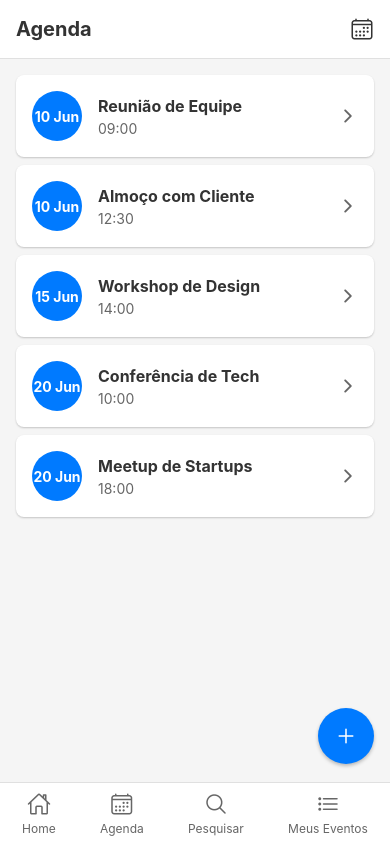
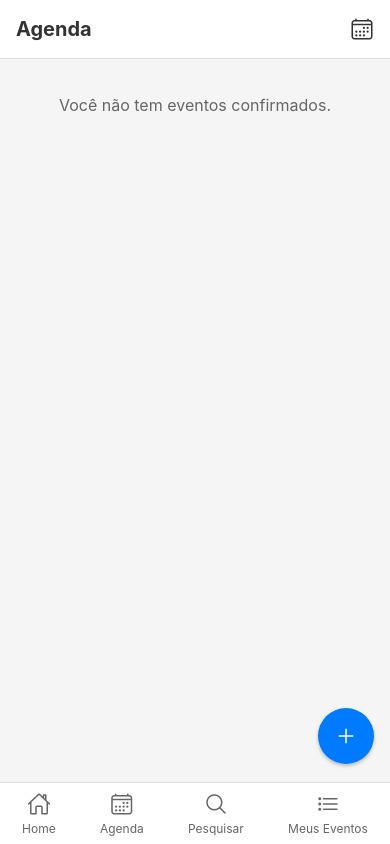
Before and after one commit to JeanLuccaZampieri/ProjetoVI, a React Native app: screen /Agenda in a window 390 px wide. Built offline with nearby package versions, Linux system fonts and the light colour scheme.

Commit message:
modified:   src/pages/agenda/agenda.js 	modified:   src/pages/home/home.js 	modified:   src/pages/meusEventos/MeusEventos.js

```diff
--- a/src/pages/agenda/agenda.js
+++ b/src/pages/agenda/agenda.js
@@ -1,16 +1,79 @@
-import React from 'react';
-import { View, Text, StyleSheet, ScrollView, TouchableOpacity } from 'react-native';
+import React, { useState, useEffect, useCallback } from 'react';
+import { View, Text, StyleSheet, ScrollView, TouchableOpacity, ActivityIndicator } from 'react-native';
 import Icon from 'react-native-vector-icons/Ionicons';
 import Footer from '../../componentes/footer';
+import { firestore, auth } from '../../firebaseConfig';
+import { collection, query, where, getDocs } from 'firebase/firestore';
+import { useNavigation, useFocusEffect } from '@react-navigation/native';
 
 export default function AgendaScreen() {
-  const events = [
-    { id: 1, title: 'Reunião de Equipe', time: '09:00', date: '10 Jun' },
-    { id: 2, title: 'Almoço com Cliente', time: '12:30', date: '10 Jun' },
-    { id: 3, title: 'Workshop de Design', time: '14:00', date: '15 Jun' },
-    { id: 4, title: 'Conferência de Tech', time: '10:00', date: '20 Jun' },
-    { id: 5, title: 'Meetup de Startups', time: '18:00', date: '20 Jun' },
-  ];
+  const [events, setEvents] = useState([]);
+  const [loading, setLoading] = useState(true);
+  const navigation = useNavigation();
+
+  const fetchConfirmedEvents = useCallback(async () => {
+    setLoading(true);
+    try {
+      const currentUser = auth.currentUser;
+      if (!currentUser) {
+        console.error('No user logged in');
+        setLoading(false);
+        return;
+      }
+
+      const eventsRef = collection(firestore, 'events');
+      const q = query(eventsRef, where('attendees', 'array-contains', currentUser.uid));
+      const querySnapshot = await getDocs(q);
+
+      const fetchedEvents = querySnapshot.docs.map(doc => ({
+        id: doc.id,
+        ...doc.data(),
+      }));
+
+      // Sort events by date, handling potential undefined dates
+      const sortedEvents = fetchedEvents.sort((a, b) => {
+        if (!a.eventDate || !a.eventDate.toDate) return 1;
+        if (!b.eventDate || !b.eventDate.toDate) return -1;
+        return a.eventDate.toDate() - b.eventDate.toDate();
+      });
+
+      setEvents(sortedEvents);
+    } catch (error) {
+      console.error('Error fetching confirmed events:', error);
+    } finally {
+      setLoading(false);
+    }
+  }, []);
+
+  useFocusEffect(
+    useCallback(() => {
+      fetchConfirmedEvents();
+    }, [])
+  );
+
+  const navigateToEventDetails = (eventId) => {
+    navigation.navigate('EventDetails', { eventId });
+  };
+
+  const formatEventDate = (date) => {
+    if (!date || !date.toDate) return 'Data não definida';
+    const eventDate = date.toDate();
+    return eventDate.toLocaleDateString('pt-BR', { day: '2-digit', month: 'short' });
+  };
+
+  const formatEventTime = (date) => {
+    if (!date || !date.toDate) return 'Hora não definida';
+    const eventDate = date.toDate();
+    return eventDate.toLocaleTimeString('pt-BR', { hour: '2-digit', minute: '2-digit' });
+  };
+
+  if (loading) {
+    return (
+      <View style={styles.loadingContainer}>
+        <ActivityIndicator size="large" color="#007AFF" />
+      </View>
+    );
+  }
 
   return (
     <View style={styles.container}>
@@ -22,21 +85,32 @@ export default function AgendaScreen() {
       </View>
 
       <ScrollView style={styles.content}>
-        {events.map((event) => (
-          <TouchableOpacity key={event.id} style={styles.eventCard}>
+        {events.length > 0 ? (
+          events.map((event) => (
+            <TouchableOpacity
+              key={event.id}
+              style={styles.eventCard}
+              onPress={() => navigateToEventDetails(event.id)}
+            >
               <View style={styles.eventDate}>
-              <Text style={styles.eventDateText}>{event.date}</Text>
+                <Text style={styles.eventDateText}>{formatEventDate(event.eventDate)}</Text>
               </View>
               <View style={styles.eventDetails}>
-              <Text style={styles.eventTitle}>{event.title}</Text>
-              <Text style={styles.eventTime}>{event.time}</Text>
+                <Text style={styles.eventTitle}>{event.name || 'Evento sem nome'}</Text>
+                <Text style={styles.eventTime}>{formatEventTime(event.eventDate)}</Text>
               </View>
               <Icon name="chevron-forward-outline" size={20} color="#666" />
             </TouchableOpacity>
-        ))}
+          ))
+        ) : (
+          <Text style={styles.noEventsText}>Você não tem eventos confirmados.</Text>
+        )}
       </ScrollView>
 
-      <TouchableOpacity style={styles.addButton}>
+      <TouchableOpacity
+        style={styles.addButton}
+        onPress={() => navigation.navigate('CreateEvent')}
+      >
         <Icon name="add" size={24} color="#FFF" />
       </TouchableOpacity>
 
@@ -48,6 +122,12 @@ export default function AgendaScreen() {
 const styles = StyleSheet.create({
   container: {
     flex: 1,
+    backgroundColor: '#F5F5F5',
+  },
+  loadingContainer: {
+    flex: 1,
+    justifyContent: 'center',
+    alignItems: 'center',
     backgroundColor: '#F5F5F5',
   },
   header: {
@@ -93,6 +173,8 @@ const styles = StyleSheet.create({
   eventDateText: {
     color: '#FFF',
     fontWeight: 'bold',
+    fontSize: 12,
+    textAlign: 'center',
   },
   eventDetails: {
     flex: 1,
@@ -123,4 +205,10 @@ const styles = StyleSheet.create({
     shadowRadius: 3.84,
     elevation: 5,
   },
+  noEventsText: {
+    fontSize: 16,
+    color: '#666',
+    textAlign: 'center',
+    marginTop: 20,
+  },
 });
--- a/src/pages/home/home.js
+++ b/src/pages/home/home.js
@@ -1,16 +1,74 @@
-import React from 'react';
-import { View, Text, StyleSheet, ScrollView, TouchableOpacity } from 'react-native';
+import React, { useState, useEffect, useCallback } from 'react';
+import { View, Text, StyleSheet, ScrollView, TouchableOpacity, ActivityIndicator } from 'react-native';
 import Icon from 'react-native-vector-icons/Ionicons';
 import Footer from '../../componentes/footer';
-import { useNavigation } from '@react-navigation/native';
+import { useNavigation, useFocusEffect } from '@react-navigation/native';
+import { firestore, auth } from '../../firebaseConfig';
+import { collection, query, where, getDocs, orderBy, limit } from 'firebase/firestore';
 
 export default function HomeScreen() {
   const navigation = useNavigation();
-  const upcomingEvents = [
-    { id: 1, title: 'Conferência de Tech', date: '10 Jun' },
-    { id: 2, title: 'Workshop de Design', date: '15 Jun' },
-    { id: 3, title: 'Meetup de Startups', date: '20 Jun' },
-  ];
+  const [upcomingEvents, setUpcomingEvents] = useState([]);
+  const [loading, setLoading] = useState(true);
+  const [userName, setUserName] = useState('Usuário');
+
+  const fetchUpcomingEvents = useCallback(async () => {
+    setLoading(true);
+    try {
+      const currentUser = auth.currentUser;
+      if (!currentUser) {
+        console.error('No user logged in');
+        setLoading(false);
+        return;
+      }
+
+      const eventsRef = collection(firestore, 'events');
+      const now = new Date();
+      const q = query(
+        eventsRef,
+        where('attendees', 'array-contains', currentUser.uid),
+        where('eventDate', '>=', now),
+        limit(3)
+      );
+
+      const querySnapshot = await getDocs(q);
+      const fetchedEvents = querySnapshot.docs.map(doc => {
+        const data = doc.data();
+        return {
+          id: doc.id,
+          ...data,
+          eventDate: data.eventDate ? data.eventDate.toDate() : null
+        };
+      });
+
+      setUpcomingEvents(fetchedEvents);
+
+      // Fetch user name
+      const userQuery = query(collection(firestore, 'users'), where('uid', '==', currentUser.uid));
+      const userSnapshot = await getDocs(userQuery);
+      if (!userSnapshot.empty) {
+        setUserName(userSnapshot.docs[0].data().name || 'Usuário');
+      }
+    } catch (error) {
+      console.error('Error fetching upcoming events:', error);
+      if (error.code === 'failed-precondition') {
+        console.error('This query requires an index. Please create it in the Firebase Console.');
+      }
+    } finally {
+      setLoading(false);
+    }
+  }, []);
+
+  useFocusEffect(
+    useCallback(() => {
+      fetchUpcomingEvents();
+    }, [fetchUpcomingEvents])
+  );
+
+  const formatEventDate = (date) => {
+    if (!date) return 'Data não definida';
+    return date.toLocaleDateString('pt-BR', { day: '2-digit', month: 'short' });
+  };
 
   return (
     <View style={styles.container}>
@@ -23,31 +81,41 @@ export default function HomeScreen() {
 
       <ScrollView style={styles.content}>
         <View style={styles.welcomeSection}>
-          <Text style={styles.welcomeText}>Bem-vindo de volta, Usuário!</Text>
+          <Text style={styles.welcomeText}>Bem-vindo de volta, {userName}!</Text>
           <Text style={styles.subText}>Vamos gerenciar seus eventos</Text>
         </View>
 
         <View style={styles.sectionContainer}>
           <Text style={styles.sectionTitle}>Próximos Eventos</Text>
-          {upcomingEvents.map((event) => (
-            <TouchableOpacity key={event.id} style={styles.eventCard}>
-              <View style={styles.eventDate}>
-                <Text style={styles.eventDateText}>{event.date}</Text>
-              </View>
-              <Text style={styles.eventTitle}>{event.title}</Text>
-              <Icon name="chevron-forward-outline" size={20} color="#666" />
-            </TouchableOpacity>
-          ))}
+          {loading ? (
+            <ActivityIndicator size="large" color="#007AFF" />
+          ) : upcomingEvents.length > 0 ? (
+            upcomingEvents.map((event) => (
+              <TouchableOpacity
+                key={event.id}
+                style={styles.eventCard}
+                onPress={() => navigation.navigate('EventDetails', { eventId: event.id })}
+              >
+                <View style={styles.eventDate}>
+                  <Text style={styles.eventDateText}>{formatEventDate(event.eventDate)}</Text>
+                </View>
+                <Text style={styles.eventTitle}>{event.name}</Text>
+                <Icon name="chevron-forward-outline" size={20} color="#666" />
+              </TouchableOpacity>
+            ))
+          ) : (
+            <Text style={styles.noEventsText}>Nenhum evento confirmado próximo.</Text>
+          )}
         </View>
 
         <View style={styles.sectionContainer}>
           <Text style={styles.sectionTitle}>Ações Rápidas</Text>
           <View style={styles.quickActions}>
-            <TouchableOpacity style={styles.quickActionButton} onPress={() => navigation.navigate('EventosCriados')}>
+            <TouchableOpacity style={styles.quickActionButton} onPress={() => navigation.navigate('CreateEvent')}>
               <Icon name="add-circle-outline" size={24} color="#007AFF" />
               <Text style={styles.quickActionText}>Criar Evento</Text>
             </TouchableOpacity>
-            <TouchableOpacity style={styles.quickActionButton}>
+            <TouchableOpacity style={styles.quickActionButton} onPress={() => navigation.navigate('Search')}>
               <Icon name="search-outline" size={24} color="#007AFF" />
               <Text style={styles.quickActionText}>Buscar Eventos</Text>
             </TouchableOpacity>
@@ -128,6 +196,8 @@ const styles = StyleSheet.create({
   eventDateText: {
     color: '#FFF',
     fontWeight: 'bold',
+    fontSize: 12,
+    textAlign: 'center',
   },
   eventTitle: {
     flex: 1,
@@ -145,4 +215,10 @@ const styles = StyleSheet.create({
     marginTop: 8,
     color: '#007AFF',
   },
+  noEventsText: {
+    fontSize: 16,
+    color: '#666',
+    textAlign: 'center',
+    marginTop: 20,
+  },
 });
--- a/src/pages/meusEventos/MeusEventos.js
+++ b/src/pages/meusEventos/MeusEventos.js
@@ -1,25 +1,23 @@
-import React, { useState, useEffect } from 'react';
+import React, { useState, useEffect, useCallback } from 'react';
 import { View, Text, StyleSheet, ScrollView, TouchableOpacity, ActivityIndicator } from 'react-native';
 import Icon from 'react-native-vector-icons/Ionicons';
 import Footer from '../../componentes/footer';
 import { firestore, auth } from '../../firebaseConfig';
 import { collection, query, where, getDocs } from 'firebase/firestore';
-import { useNavigation } from '@react-navigation/native';
+import { useNavigation, useFocusEffect } from '@react-navigation/native';
 
 export default function MyEventsScreen() {
   const [myEvents, setMyEvents] = useState([]);
   const [loading, setLoading] = useState(true);
   const navigation = useNavigation();
 
-  useEffect(() => {
-    fetchMyEvents();
-  }, []);
-
-  const fetchMyEvents = async () => {
+  const fetchMyEvents = useCallback(async () => {
+    setLoading(true);
     try {
       const currentUser = auth.currentUser;
       if (!currentUser) {
         console.error('No user logged in');
+        setLoading(false);
         return;
       }
 
@@ -33,12 +31,18 @@ export default function MyEventsScreen() {
       }));
 
       setMyEvents(fetchedEvents);
-      setLoading(false);
     } catch (error) {
       console.error('Error fetching events:', error);
+    } finally {
       setLoading(false);
     }
-  };
+  }, []);
+
+  useFocusEffect(
+    useCallback(() => {
+      fetchMyEvents();
+    }, [])
+  );
 
   const navigateToEventDetails = (eventId) => {
     navigation.navigate('EventDetails', { eventId });
```
Lines whose indentation alone changed are shown as unchanged.
